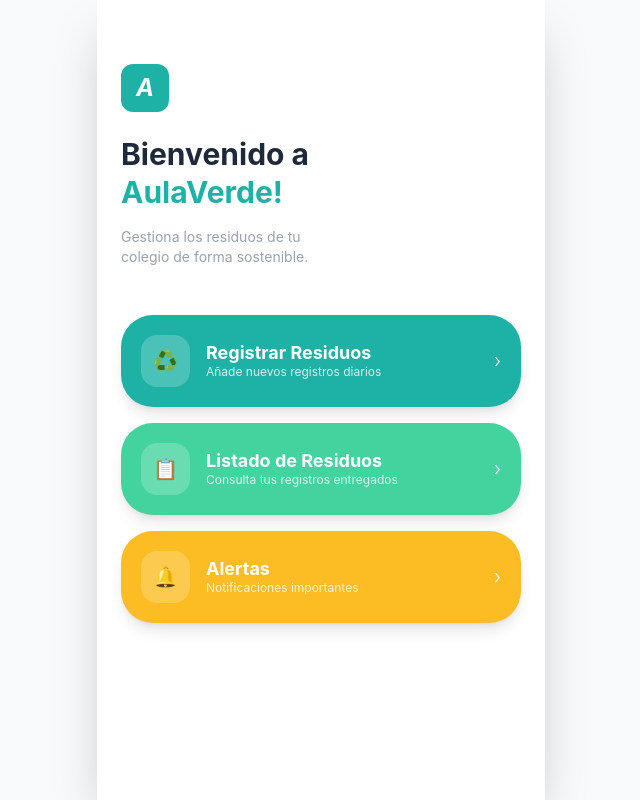
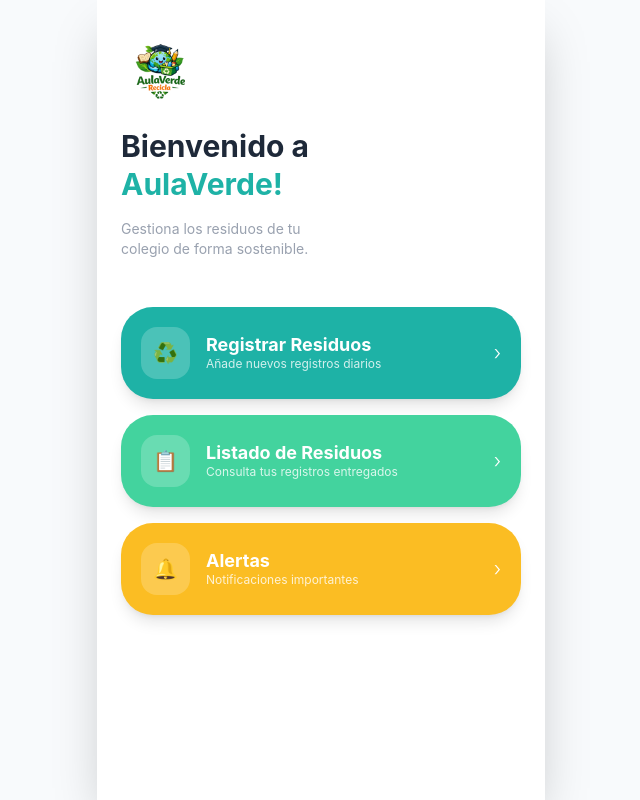
Before and after one commit to HackatonCapGemini-E5-2026/AulaVerde_FrontEnd, a React (Vite) app: page / in a window 1280 px wide. Shown: the whole page, without its empty margins (319-959 px from the left). Built offline with nearby package versions, Linux system fonts and the light colour scheme.

Commit message:
Feature/Buton/Inicio/logo

```diff
--- a/src/pages/Home.jsx
+++ b/src/pages/Home.jsx
@@ -10,10 +10,8 @@ const Home = () => {
   return (
     <div className="flex flex-col min-h-screen bg-white p-6">
       {/* Header con el Logo */}
-      <div className="mt-10 mb-12">
-        <div className="w-12 h-12 bg-[#1eb2a6] rounded-xl mb-6 flex items-center justify-center text-white font-bold text-2xl italic">
-          A
-        </div>
+      <div className="mt-2 mb-12">
+        <img src="src/logo/logo.png" alt="Logo AulaVerde Recicla" className="w-20 h-20 object-contain mb-4" />
         <h1 className="text-3xl font-bold text-gray-800 leading-tight">
           Bienvenido a <br />
           <span className="text-[#1eb2a6]">AulaVerde!</span>
```
Also changed, not shown: src/logo/logo.png (added).
